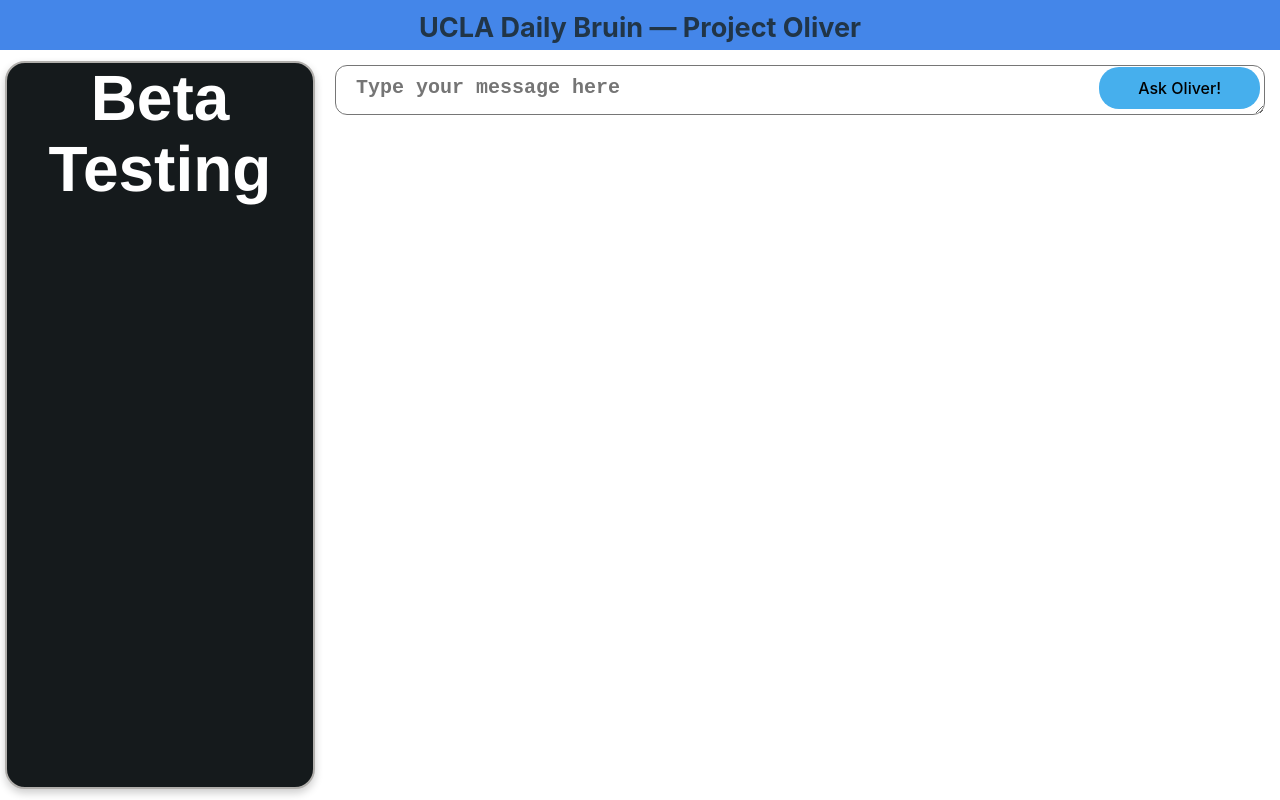
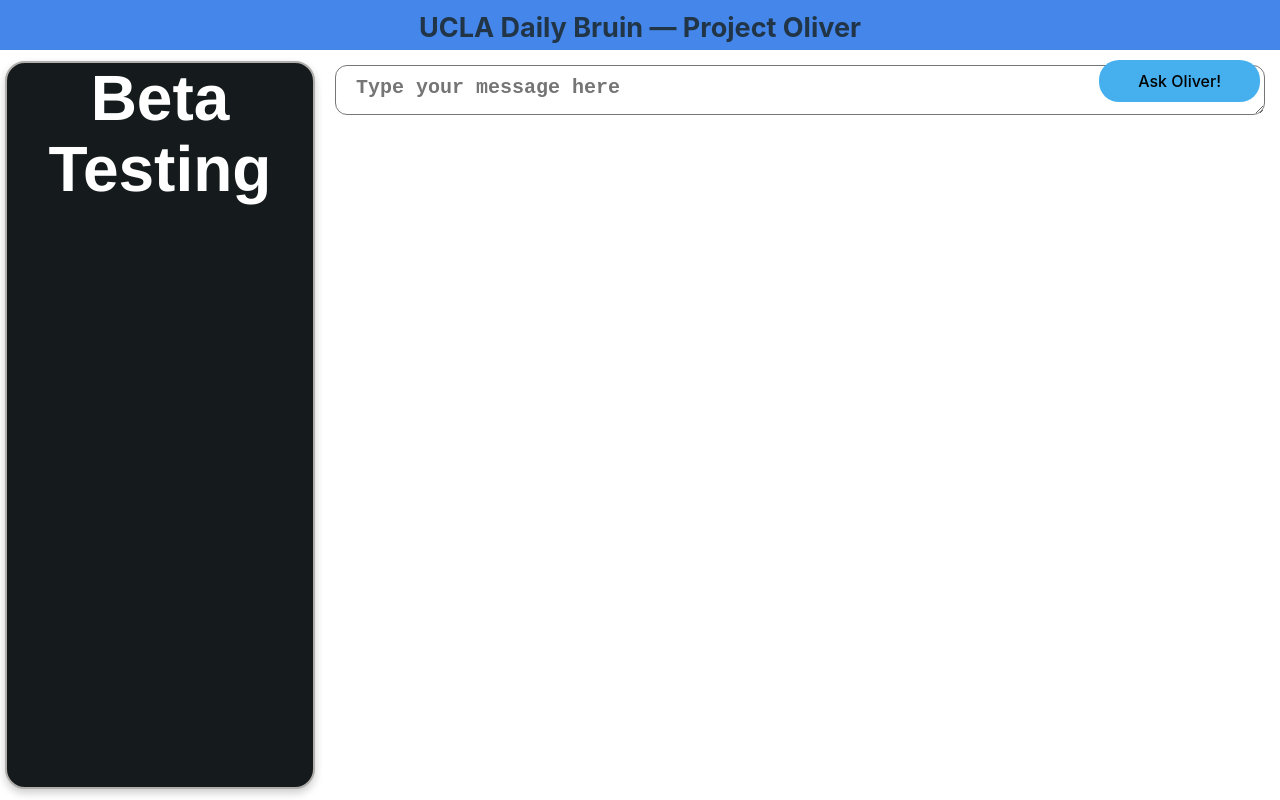
Before and after one commit to dailybruin/dbLLM, a React (Vite) app in the folder frontend/: page / in a window 1280 px wide. Built offline with nearby package versions, Linux system fonts and the light colour scheme.

Commit message:
the button was off centered :(

```diff
--- a/frontend/src/components/ChatBox/ChatBox.module.css
+++ b/frontend/src/components/ChatBox/ChatBox.module.css
@@ -19,7 +19,7 @@
 
 .submitButton {
     position: absolute;
-    top: 5%;
+    top: 4.2%;
     right: 20px;
     transform: translateY(-50%);
     padding: 10px 38px;
```
